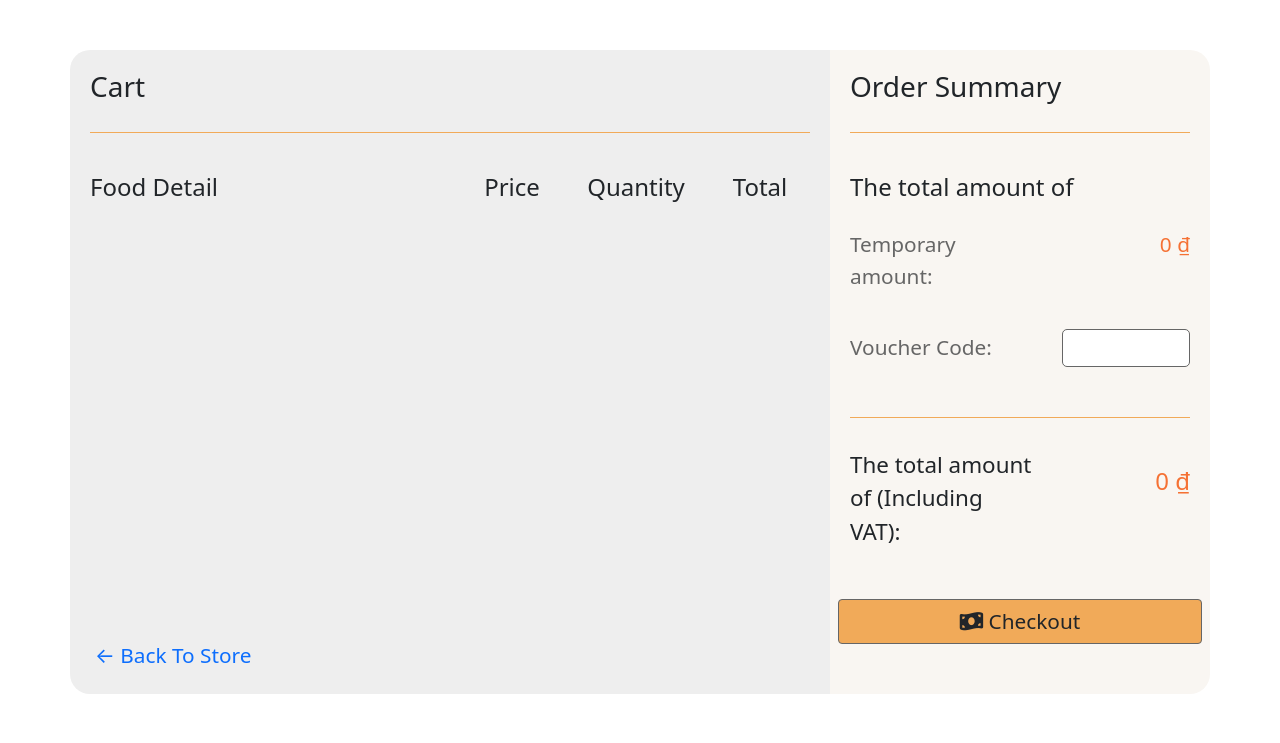
After one commit to viettrungq92/Restaurant_POS_L06_Nhom44, a Flask app: template website/templates/cart.html in a window 1280 px wide. The commit adds this page. Shown: the top 743 px of the page. Run offline with Flask 2, Linux system fonts and the light colour scheme; the template is opened without the code that fills it, so the values that code supplies are empty.

Commit message:
[Hiep] Hoan thanh giao dien cart

```diff
--- a/website/__init__.py
+++ b/website/__init__.py
@@ -3,4 +3,9 @@ from flask import Flask
 def create_app():
     app = Flask(__name__)
     app.config['SECRET_KEY'] = 'restaurantpos'
+
+    from .views import views
+
+    app.register_blueprint(views, url_prefix='/')
+
     return app
--- /dev/null
+++ b/website/static/css/cart.css
@@ -0,0 +1,258 @@
+:root {
+    --header-footer: #f5f5ef;
+    --background: #eee;
+    --carousel: #f9f6f2;
+    --highlight-color: #f1aa59;
+    --red-price: #f57134;
+    --light-dark: #666666;
+    --white-color: #ffffff;
+    --dark: #a87336;
+}
+
+input::-webkit-outer-spin-button,
+input::-webkit-inner-spin-button {
+  -webkit-appearance: none;
+  margin: 0;
+}
+
+.cart-detail {
+    margin-top: 50px;
+    margin-bottom: 50px;
+}
+
+.cart-detail .cart-detail-product {
+    background-color: var(--background);
+    padding: 20px 20px 50px;
+    border-radius: 20px 0 0 20px;
+    position: relative;
+}
+
+.cart-detail .cart-detail-summary {
+    background-color: var(--carousel);
+    border-radius: 0 20px 20px 0;
+    padding: 20px 20px 50px;
+}
+
+.cart-detail .cart-detail-header {
+    margin-bottom: 40px;
+    padding-bottom: 20px;
+    border-bottom: 1px solid var(--highlight-color);
+}
+
+.cart-detail .cart-detail-header .title h3 {
+
+}
+
+.cart-detail .cart-detail-header .items {
+    text-align: right;
+}
+
+.cart-detail .cart-detail-header .items strong {
+    font-size: 1.5rem;
+    font-weight: 500;
+}
+
+.cart-detail .cart-detail-title {
+    margin-top: 10px;
+    margin-bottom: 20px;
+}
+
+.cart-detail .cart-detail-content {
+    display: flex;
+    align-items: center;
+    margin-bottom: 30px;
+    padding-bottom: 30px;
+    border-bottom: 1px solid var(--highlight-color);
+}
+
+.cart-detail .cart-detail-content .cart-detail-img img {
+    object-fit: cover;
+    height: 120px;
+    width: 120px;
+    flex: 1;
+}
+
+.cart-detail .cart-detail-content .cart-detail-short {
+    display: block;
+    flex: 2;
+    align-items: center;
+    justify-content: center;
+}
+
+.cart-detail .cart-detail-content .cart-detail-short h5 {
+    margin-bottom: 20px;
+    margin-left: 10px;
+    font-size: 1.3rem;
+    font-weight: 500;
+}
+
+.cart-detail .cart-detail-content .cart-detail-short span {
+    display: block;
+    font-size: 1rem;
+    margin-bottom: 20px;
+    margin-left: 10px;
+}
+
+.cart-detail .cart-detail-content .cart-detail-short span:last-child {
+    margin-bottom: 0;
+}
+
+.cart-detail .cart-detail-content .cart-detail-price {
+    flex: 1;
+    text-align: center;
+    font-weight: 500;
+    font-size: 1.2rem;
+    color: var(--red-price);
+}
+
+.cart-detail .cart-detail-content .cart-detail-quantity {
+    flex: 1;
+    text-align: center;
+    font-weight: 500;
+    font-size: 1.2rem;
+}
+
+.cart-detail .cart-detail-content .cart-detail-quantity input {
+    width: 30px;
+    height: 35px;
+    text-align: center;
+}
+
+.cart-detail .cart-detail-content .cart-detail-quantity .cart-detail-minus {
+    width: 30px;
+    border-radius: 2px 2px 2px 2px;
+    box-shadow: 1px 2px var(--light-dark);
+}
+
+.cart-detail .cart-detail-content .cart-detail-quantity .cart-detail-plus {
+    width: 30px;
+    border-radius: 2px 2px 2px 2px;
+    box-shadow: 1px 2px var(--light-dark);
+}
+
+.cart-detail .cart-detail-content .cart-detail-total {
+    flex: 1;
+    text-align: center;
+    font-weight: 500;
+    font-size: 1.2rem;
+    color: var(--red-price);
+}
+
+.cart-detail .cart-detail-content .cart-detail-total i {
+    color: var(--light-dark);
+    margin-left: 10px;
+}
+
+.cart-detail .cart-detail-content .cart-detail-total i:hover {
+    color: var(--highlight-color);
+    cursor: pointer;
+}
+
+.cart-detail .cart-detail-button {
+    padding-top: 20px;
+    position: absolute;
+    bottom: 25px;
+    left: 25px;
+}
+
+.cart-detail .cart-detail-button a {
+    text-decoration: none;
+    font-size: 1.3rem;
+    line-height: 20px;
+}
+
+.cart-detail .cart-detail-summary .cart-summary-header {
+    padding-bottom: 20px;
+    margin-bottom: 40px;
+    border-bottom: 1px solid var(--highlight-color);
+}
+
+.cart-detail .cart-detail-summary .cart-summary-header h3 {
+    font-size: 1.75rem;
+}
+
+.cart-detail .cart-detail-summary .cart-summary-title h4 {
+    font-size: 1.5rem;
+}
+
+.cart-detail .cart-detail-summary .cart-summary-content {
+    padding-bottom: 50px;
+    border-bottom: 1px solid var(--highlight-color);
+}
+
+.cart-detail .cart-detail-summary .cart-summary-content .cart-summary-tempo {
+    margin-top: 20px;
+}
+
+.cart-detail .cart-detail-summary .cart-summary-content .cart-summary-tempo span {
+    font-size: 1.3rem;
+    color: var(--light-dark);
+}
+
+.cart-detail .cart-detail-summary .cart-summary-content .cart-summary-tempo-value {
+    margin-top: 20px;
+    text-align: right;
+}
+
+.cart-detail .cart-detail-summary .cart-summary-content .cart-summary-tempo-value span {
+    font-size: 1.3rem;
+    font-weight: 500;
+    color: var(--red-price);
+}
+
+.cart-detail .cart-detail-summary .cart-summary-content .cart-summary-voucher {
+    margin-top: 40px;
+}
+
+.cart-detail .cart-detail-summary .cart-summary-content .cart-summary-voucher span {
+    font-size: 1.3rem;
+    color: var(--light-dark);
+}
+
+.cart-detail .cart-detail-summary .cart-summary-content .cart-summary-voucher-value {
+    margin-top: 37px;
+}
+
+.cart-detail .cart-detail-summary .cart-summary-content .cart-summary-voucher-value input {
+    /* width: 150px;
+    height: 30px; */
+    border-radius: 5px;
+    border: 1px solid var(--light-dark);
+    text-align: center;
+}
+
+.cart-detail .cart-detail-summary .cart-summary-total {
+    margin-top: 30px;
+}
+
+.cart-detail .cart-detail-summary .cart-summary-total .cart-total-title {
+    text-align: left;
+}
+
+.cart-detail .cart-detail-summary .cart-summary-total .cart-total-title span {
+    font-size: 1.4rem;
+    font-weight: 500;
+}
+
+.cart-detail .cart-detail-summary .cart-summary-total .cart-total-value {
+    text-align: right;
+    padding-top: 15px;
+}
+
+.cart-detail .cart-detail-summary .cart-summary-total .cart-total-value span {
+    font-size: 1.5rem;
+    font-weight: 500;
+    color: var(--red-price);
+}
+
+.cart-detail .cart-detail-summary .cart-summary-total .cart-total-btn {
+    margin-top: 50px;
+    font-size: 1.3rem;
+    border-color: var(--light-dark);
+    background-color: var(--highlight-color);
+}
+
+.cart-detail .cart-detail-summary .cart-summary-total .cart-total-btn:hover {
+    background-color: var(--dark);
+    color: var(--white-color);
+}
--- /dev/null
+++ b/website/templates/cart.html
@@ -0,0 +1,134 @@
+{% extends "index.html" %}
+{% block title %}Cart{% endblock %}
+{% block content %}
+<div class="container">
+    <div class="row cart-detail">
+        <div class="col-sm-8 cart-detail-product">
+            <div id="cart-detail-header" class="cart-detail-header">
+                <div class="row">
+                    <div class="col-sm-6 title">
+                        <h3>Cart</h3>
+                    </div>
+                    <div class="col-sm-6 items">
+                        <!-- <strong> <span>3</span> items</strong> -->
+                    </div>
+                </div>
+            </div>
+            <div class="cart-detail-title">
+                <div class="row">
+                    <div class="col-sm-6">
+                        <h4>Food Detail</h4>
+                    </div>
+                    <div class="col-sm-2 text-center">
+                        <h4>Price</h4>
+                    </div>
+                    <div class="col-sm-2 text-center">
+                        <h4>Quantity</h4>
+                    </div>
+                    <div class="col-sm-2 text-center">
+                        <h4>Total</h4>
+                    </div>
+                </div>
+            </div>
+            {% for food in foods %}
+            <div class="cart-detail-content">
+
+                <div class="cart-detail-img">
+                    <img src="{{ food.image }}" alt="">
+                </div>
+                <div class="cart-detail-short">
+                    <h5>{{ food.name }}</h5>
+                </div>
+                <div class="cart-detail-price">
+                    <span> {{ food.price }} &#8363;</span>
+                    </span>
+                </div>
+                <div class="cart-detail-quantity">
+                    <button class="cart-detail-minus" type="submit">-</button>
+                    <input type="number" min="1" step="1" value="{{ food.quantity }}">
+                    <button class="cart-detail-plus" type="submit">+</button>
+                </div>
+                <div class="cart-detail-total">
+                    <span> {{ food.price * food.quantity}} &#8363;</span>
+                    <i class="fas fa-trash-alt"></i>
+                </div>
+
+            </div>
+            {% endfor %}
+
+            <!-- <div class="cart-detail-content">
+
+                <div class="cart-detail-img">
+                    <img src="https://mcdonalds.vn/uploads/2018/food/burgers/mcchicken-deluxe.png" alt="">
+                </div>
+                <div class="cart-detail-short">
+                    <h5>Burger Đặc biệt</h5>
+                </div>
+                <div class="cart-detail-price">
+                    <span>80.000 &#8363;</span>
+                    </span>
+                </div>
+                <div class="cart-detail-quantity">
+                    <button class="cart-detail-minus" type="submit">-</button>
+                    <input type="number" min="1" step="1" value="1">
+                    <button class="cart-detail-plus" type="submit">+</button>
+                </div>
+                <div class="cart-detail-total">
+                    <span>80000 &#8363;</span>
+                    <i class="fas fa-trash-alt"></i>
+                </div>
+
+            </div> -->
+            <!-- Back To Shop Button Start -->
+            <div class="cart-detail-button">
+                <a href="allProduct.html">&#8592; Back To Store</a>
+            </div>
+            <!-- Back To Shop Button End -->
+
+
+        </div>
+        <div class="col-sm-4 cart-detail-summary">
+            <div class="cart-summary-header">
+                <h3>Order Summary</h3>
+            </div>
+            <div class="cart-summary-title">
+                <div class="row">
+                    <div class="col-sm-12">
+                        <h4>The total amount of</h4>
+                    </div>
+                </div>
+            </div>
+            <div class="cart-summary-content">
+                <div class="row">
+                    <div class="col-sm-7 cart-summary-tempo">
+                        <span>Temporary amount: </span>
+                    </div>
+                    <div class="col-sm-5 cart-summary-tempo-value">
+                        <span id="tempo-price">0 &#8363;</span>
+                    </div>
+                </div>
+                <div class="row">
+                    <div class="col-sm-7 cart-summary-voucher">
+                        <span>Voucher Code: </span>
+                    </div>
+                    <div class="col-sm-5 cart-summary-voucher-value form-group">
+                        <input class="form-control" id="voucher" data-per="0" type="text" value="">
+                    </div>
+                </div>
+            </div>
+            <div class="cart-summary-total">
+                <div class="row">
+                    <div class="col-sm-7 cart-total-title">
+                        <span>The total amount of (Including VAT): </span>
+                    </div>
+                    <div class="col-sm-5 cart-total-value">
+                        <span id="total-price">0 &#8363;</span>
+                    </div>
+                    <button class="btn cart-total-btn" type="button" data-bs-toggle="modal"
+                        data-bs-target="#myModal"><i class="fas fa-money-bill-wave"></i> Checkout</button>
+                </div>
+            </div>
+        </div>
+    </div>
+</div>
+{% endblock %}
--- a/website/templates/index.html
+++ b/website/templates/index.html
@@ -5,7 +5,7 @@
     <meta charset="UTF-8">
     <meta http-equiv="X-UA-Compatible" content="IE=edge">
     <meta name="viewport" content="width=device-width, initial-scale=1.0">
-    <title>Restaurant POS</title>
+    <title>{% block title %}Restaurant POS{% endblock %}</title>
     <!-- Font Awesome -->
     <link rel="stylesheet" href="https://cdnjs.cloudflare.com/ajax/libs/font-awesome/6.0.0-beta2/css/all.min.css"
         integrity="sha512-YWzhKL2whUzgiheMoBFwW8CKV4qpHQAEuvilg9FAn5VJUDwKZZxkJNuGM4XkWuk94WCrrwslk8yWNGmY1EduTA=="
@@ -19,10 +19,17 @@
         integrity="sha384-1BmE4kWBq78iYhFldvKuhfTAU6auU8tT94WrHftjDbrCEXSU1oBoqyl2QvZ6jIW3" crossorigin="anonymous">
     <!-- Custom CSS -->
     <link rel="stylesheet" href="../static/css/index.css">
+    <!-- Cart CSS -->
+    <link rel="stylesheet" href="../static/css/cart.css">
 </head>
 
 <body>
-    <h1>Restaurant POS Nhom 44 L06</h1>
+    <!-- Header -->
+
+    <!-- Main Content -->
+    {% block content %}{% endblock %}
+
+    <!-- Footer -->
 
 
 
@@ -42,6 +49,11 @@
     <script src="https://cdn.jsdelivr.net/npm/bootstrap@5.1.3/dist/js/bootstrap.bundle.min.js"
         integrity="sha384-ka7Sk0Gln4gmtz2MlQnikT1wXgYsOg+OMhuP+IlRH9sENBO0LRn5q+8nbTov4+1p"
         crossorigin="anonymous"></script>
+    <!-- JQUERY -->
+    <script src="https://cdnjs.cloudflare.com/ajax/libs/jquery/3.6.0/jquery.min.js"
+        integrity="sha512-894YE6QWD5I59HgZOGReFYm4dnWc1Qt5NtvYSaNcOP+u1T9qYdvdihz0PPSiiqn/+/3e7Jo4EaG7TubfWGUrMQ=="
+        crossorigin="anonymous" referrerpolicy="no-referrer"></script>
+    <script src="https://code.jquery.com/ui/1.13.0/jquery-ui.js"></script>
     <!-- JS Custom -->
     <script src="../static/js/index.js"></script>
 </body>
```
Also changed, not shown: website/views.py (added, +28 -0 lines), 1 other file.
